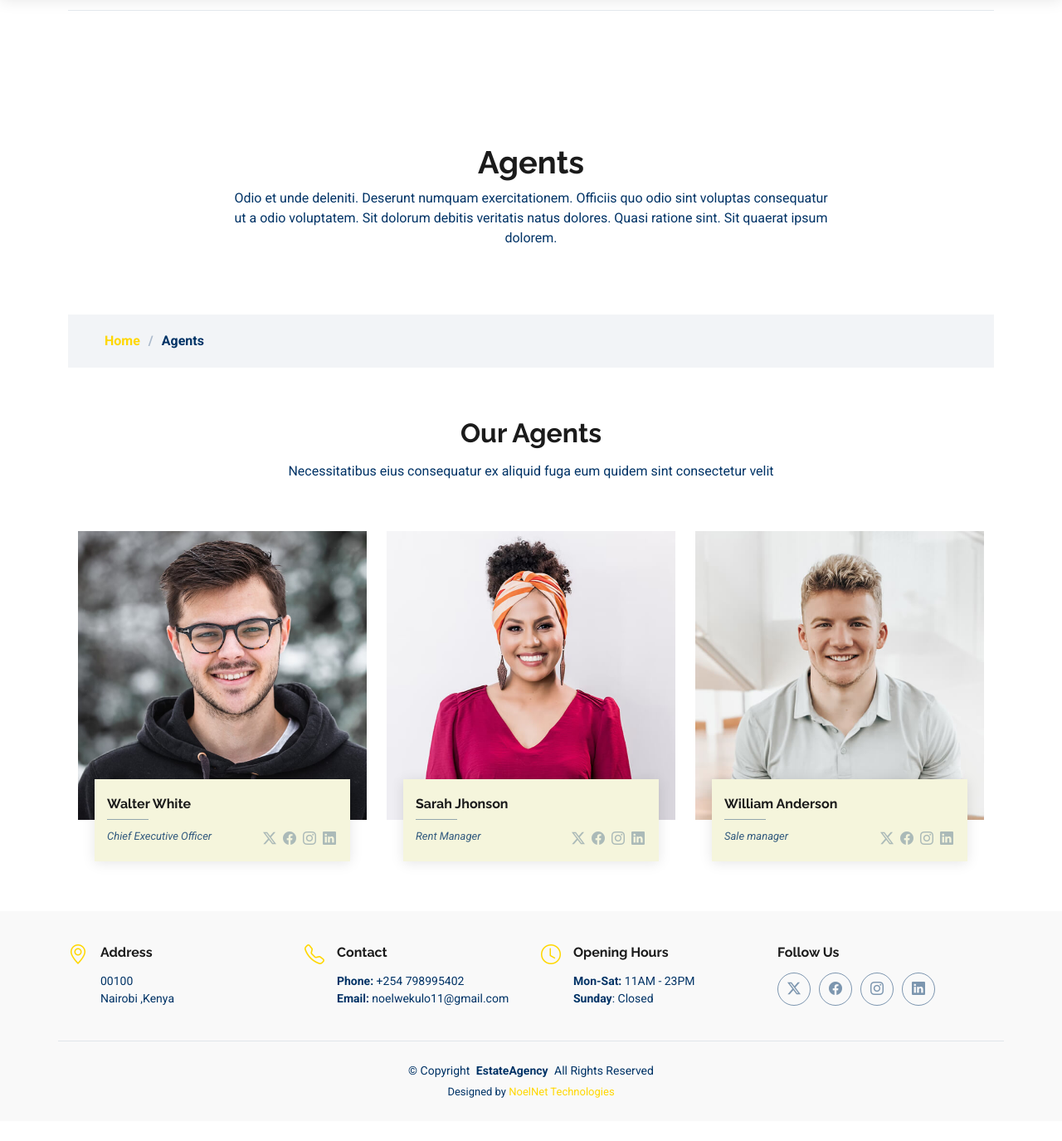
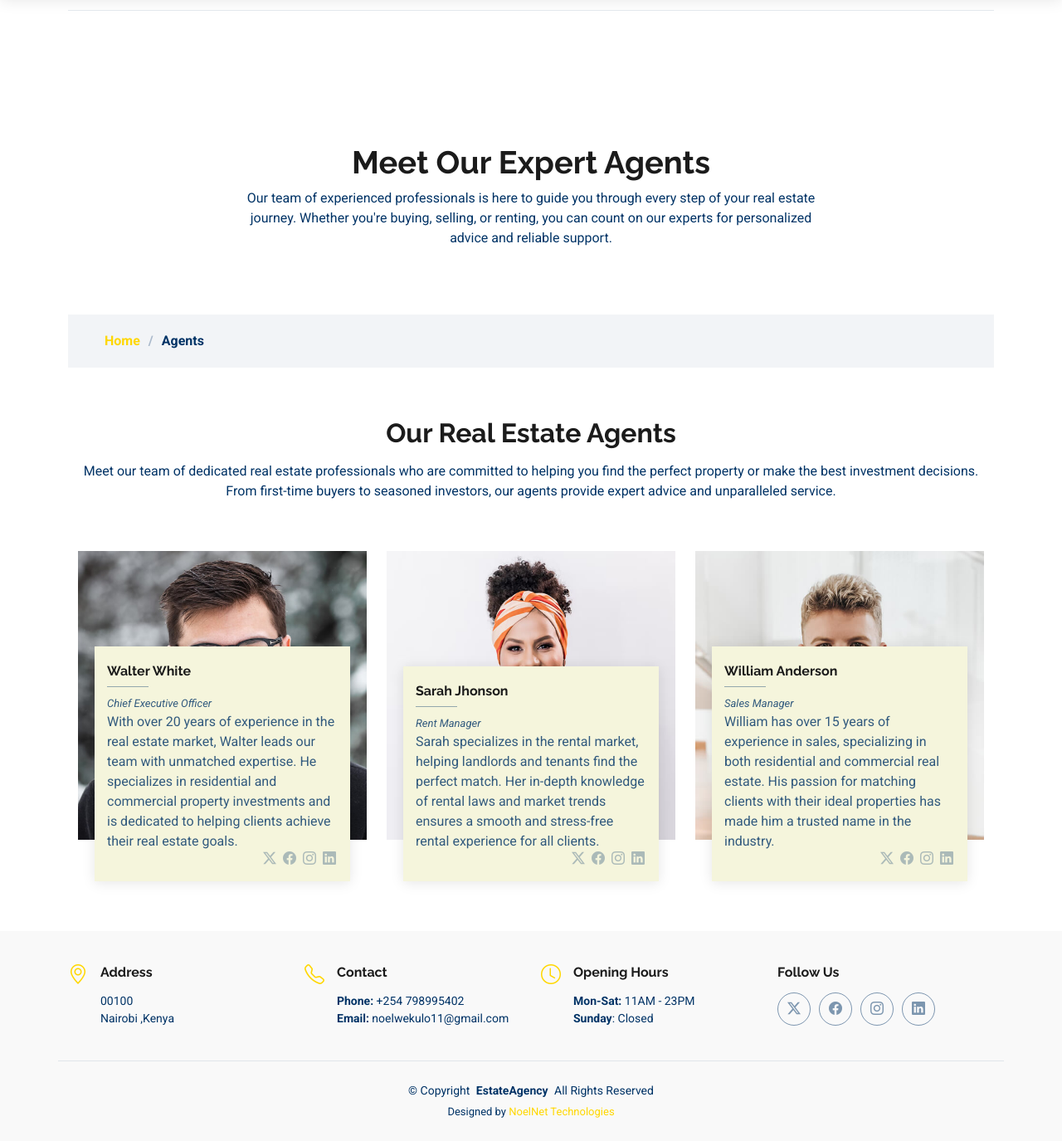
Before and after one commit to NoelWekulo/website-assignment, a Django app: page /agents/ in a window 1280 px wide. Shown: the part 84-1459 px from the top of the page at 83% size. Before the commit the page ends 1407 px from the top, so only its background shows below. Run offline with Django 5.2, Linux system fonts and the light colour scheme; some libraries are stand-ins or nearby versions.

Commit message:
Update agents.html

```diff
--- a/agency/templates/agents.html
+++ b/agency/templates/agents.html
@@ -1,7 +1,6 @@
 {% extends "base.html" %}
 
 {% load static %}
-
 
 {% block content %}
 
@@ -47,8 +46,8 @@
         <div class="container">
           <div class="row d-flex justify-content-center text-center">
             <div class="col-lg-8">
-              <h1>Agents</h1>
-              <p class="mb-0">Odio et unde deleniti. Deserunt numquam exercitationem. Officiis quo odio sint voluptas consequatur ut a odio voluptatem. Sit dolorum debitis veritatis natus dolores. Quasi ratione sint. Sit quaerat ipsum dolorem.</p>
+              <h1>Meet Our Expert Agents</h1>
+              <p class="mb-0">Our team of experienced professionals is here to guide you through every step of your real estate journey. Whether you're buying, selling, or renting, you can count on our experts for personalized advice and reliable support.</p>
             </div>
           </div>
         </div>
@@ -68,8 +67,8 @@
 
       <!-- Section Title -->
       <div class="container section-title" data-aos="fade-up">
-        <h2>Our Agents</h2>
-        <p>Necessitatibus eius consequatur ex aliquid fuga eum quidem sint consectetur velit</p>
+        <h2>Our Real Estate Agents</h2>
+        <p>Meet our team of dedicated real estate professionals who are committed to helping you find the perfect property or make the best investment decisions. From first-time buyers to seasoned investors, our agents provide expert advice and unparalleled service.</p>
       </div><!-- End Section Title -->
 
       <div class="container">
@@ -78,10 +77,11 @@
 
           <div class="col-lg-4 col-md-6" data-aos="fade-up" data-aos-delay="100">
             <div class="member">
-              <div class="pic"><img src="{% static 'assets/img/team/team-1.jpg' %}" class="img-fluid" alt=""></div>
+              <div class="pic"><img src="{% static 'assets/img/team/team-1.jpg' %}" class="img-fluid" alt="Walter White"></div>
               <div class="member-info">
                 <h4>Walter White</h4>
                 <span>Chief Executive Officer</span>
+                <p>With over 20 years of experience in the real estate market, Walter leads our team with unmatched expertise. He specializes in residential and commercial property investments and is dedicated to helping clients achieve their real estate goals.</p>
                 <div class="social">
                   <a href=""><i class="bi bi-twitter-x"></i></a>
                   <a href=""><i class="bi bi-facebook"></i></a>
@@ -94,10 +94,11 @@
 
           <div class="col-lg-4 col-md-6" data-aos="fade-up" data-aos-delay="200">
             <div class="member">
-              <div class="pic"><img src="{% static 'assets/img/team/team-2.jpg' %}" class="img-fluid" alt=""></div>
+              <div class="pic"><img src="{% static 'assets/img/team/team-2.jpg' %}" class="img-fluid" alt="Sarah Jhonson"></div>
               <div class="member-info">
                 <h4>Sarah Jhonson</h4>
                 <span>Rent Manager</span>
+                <p>Sarah specializes in the rental market, helping landlords and tenants find the perfect match. Her in-depth knowledge of rental laws and market trends ensures a smooth and stress-free rental experience for all clients.</p>
                 <div class="social">
                   <a href=""><i class="bi bi-twitter-x"></i></a>
                   <a href=""><i class="bi bi-facebook"></i></a>
@@ -110,10 +111,11 @@
 
           <div class="col-lg-4 col-md-6" data-aos="fade-up" data-aos-delay="300">
             <div class="member">
-              <div class="pic"><img src="{% static 'assets/img/team/team-3.jpg' %}" class="img-fluid" alt=""></div>
+              <div class="pic"><img src="{% static 'assets/img/team/team-3.jpg' %}" class="img-fluid" alt="William Anderson"></div>
               <div class="member-info">
                 <h4>William Anderson</h4>
-                <span>Sale manager<br></span>
+                <span>Sales Manager</span>
+                <p>William has over 15 years of experience in sales, specializing in both residential and commercial real estate. His passion for matching clients with their ideal properties has made him a trusted name in the industry.</p>
                 <div class="social">
                   <a href=""><i class="bi bi-twitter-x"></i></a>
                   <a href=""><i class="bi bi-facebook"></i></a>
```
